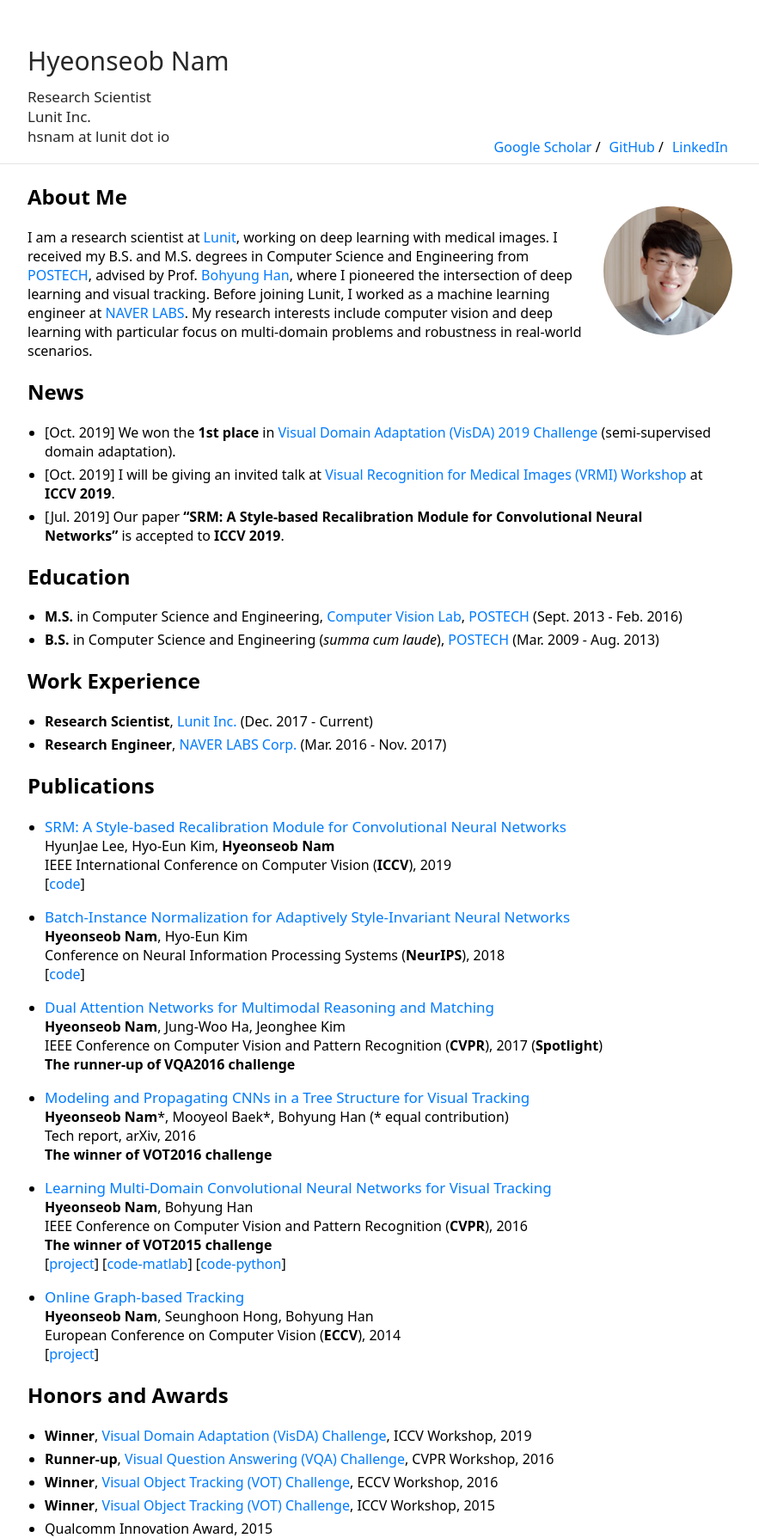
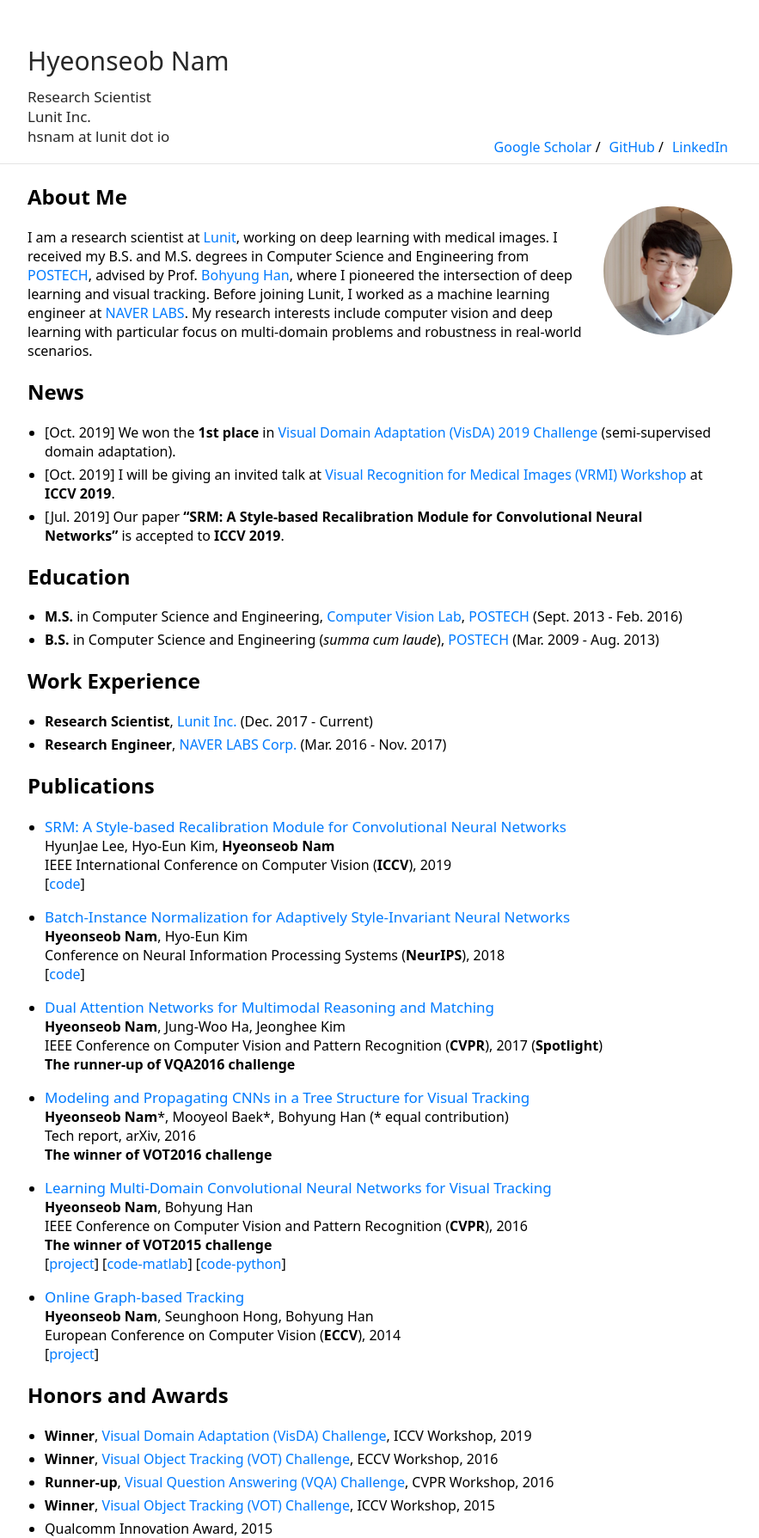
Before and after one commit to gholste/hyeonseobnam.github.io, a Jekyll site: the page built from index.md, in a window 1280 px wide. Shown: the whole page at 86% size, without its empty margins (198-1081 px from the left). Built offline with Jekyll 4.4.1, drawn with Linux system fonts in a browser that asks for light colours.

```diff
--- a/index.md
+++ b/index.md
@@ -65,7 +65,7 @@ My research interests include computer vision and deep learning with particular
 ## Honors and Awards
 
 - **Winner**, [Visual Domain Adaptation (VisDA) Challenge](http://ai.bu.edu/visda-2019/), ICCV Workshop, 2019
+- **Winner**, [Visual Object Tracking (VOT) Challenge](http://www.votchallenge.net/vot2016/), ECCV Workshop, 2016
 - **Runner-up**, [Visual Question Answering (VQA) Challenge](https://visualqa.org/challenge_2016.html), CVPR Workshop, 2016
-- **Winner**, [Visual Object Tracking (VOT) Challenge](http://www.votchallenge.net/vot2016/), ECCV Workshop, 2016
 - **Winner**, [Visual Object Tracking (VOT) Challenge](http://www.votchallenge.net/vot2015/), ICCV Workshop, 2015
 - Qualcomm Innovation Award, 2015
```
